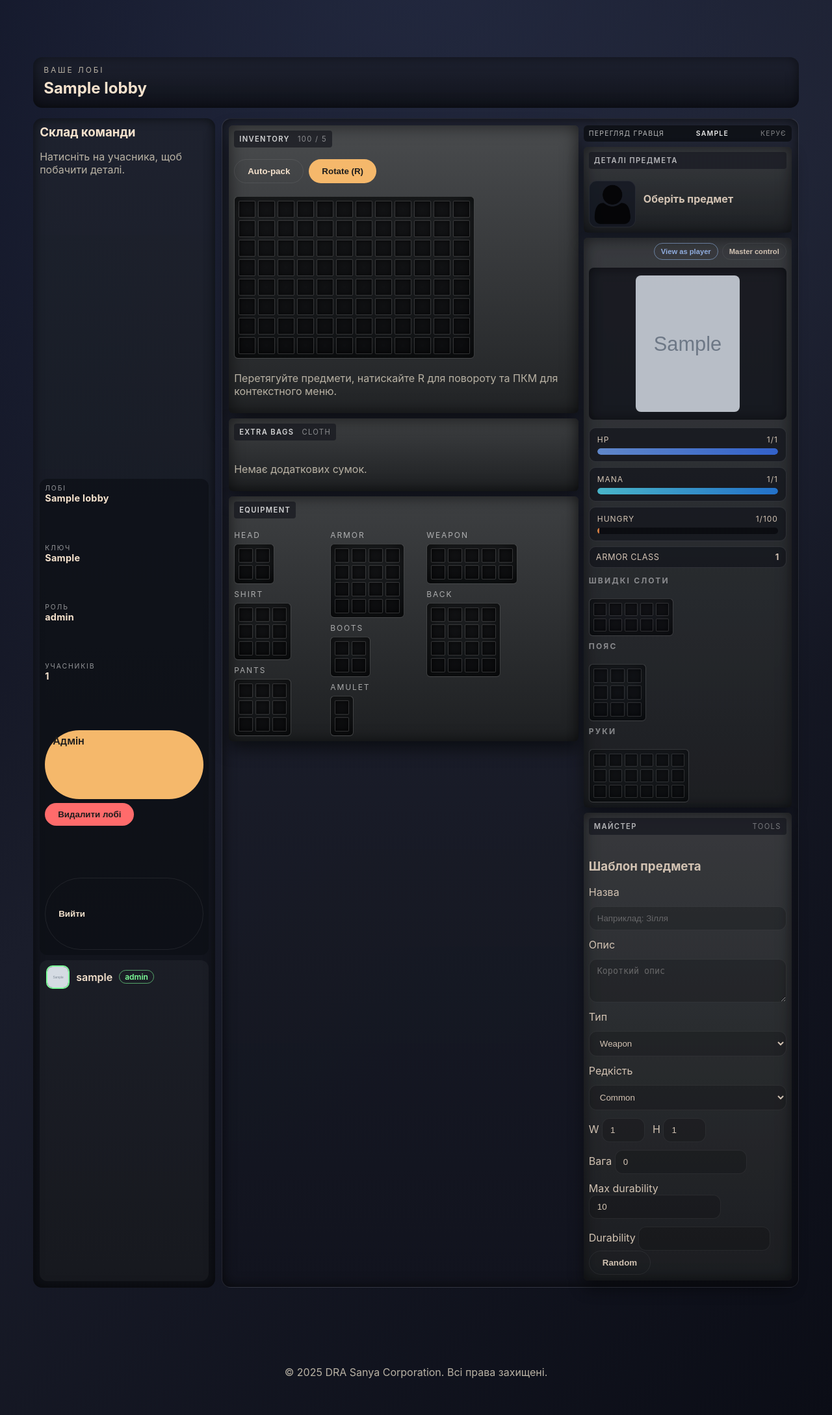
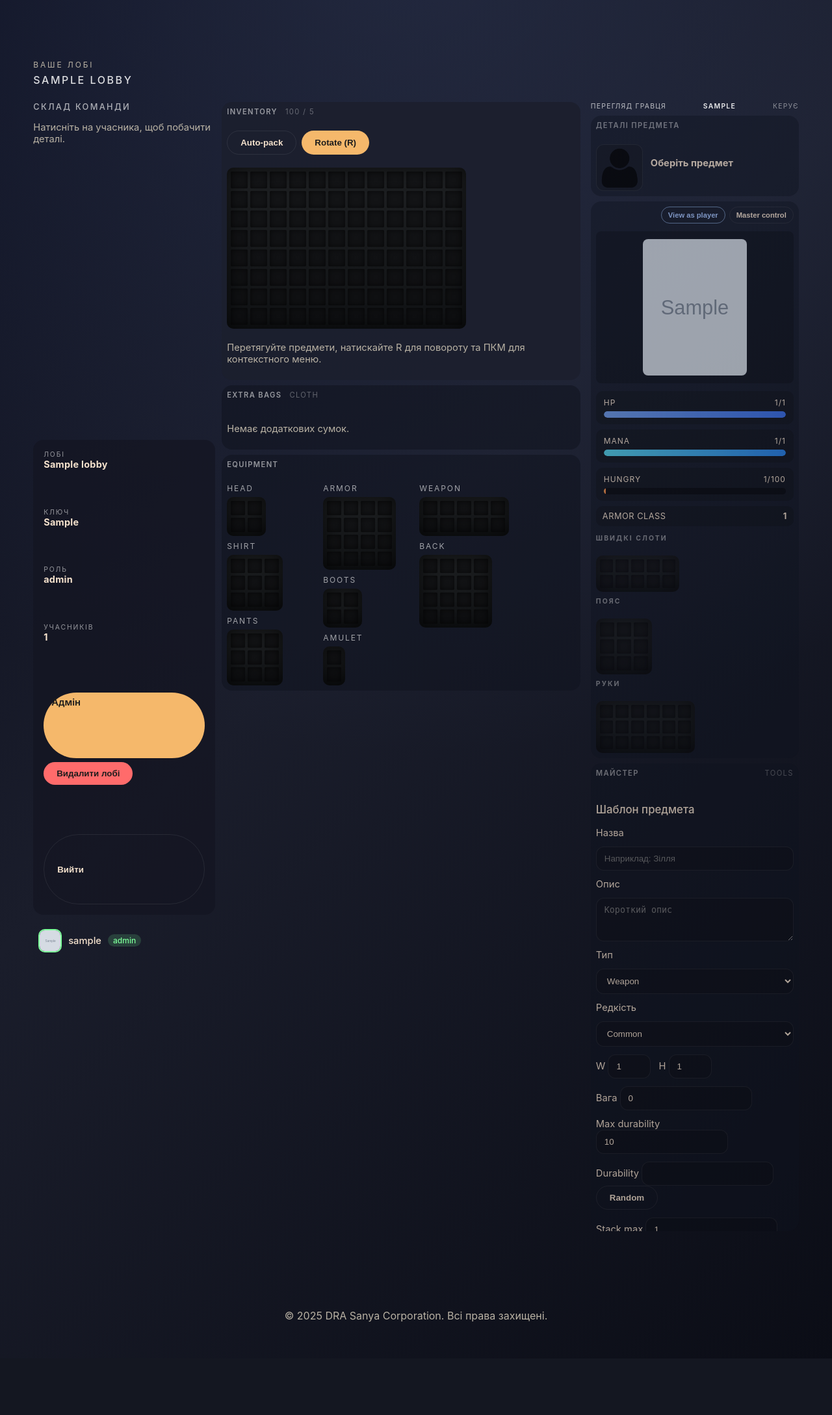
Before and after one commit to filonovnikita952-lang/testGAME, a Flask app: page /Lobby in a window 1280 px wide. Shown: the part 89-2267 px from the top of the page at 65% size. After the commit the page ends 2124 px from the top, so only its background shows below. Run offline with Flask 3, Linux system fonts and the light colour scheme; the visitor is signed in with stand-in values (Sample User, id 1); tables that the repository leaves empty hold one stand-in row (values such as "Sample post"); grey boxes marked "Sample" are stand-in pictures; parts of the project's set-up code (start-up, migrations or seed data) failed here and were passed over.

Commit message:
Refine lobby layout styling

```diff
--- a/static/style.css
+++ b/static/style.css
@@ -175,6 +175,17 @@ a {
 .page--lobby {
     padding-left: 4vw;
     padding-right: 4vw;
+    font-size: 0.92rem;
+}
+
+.page--lobby h2,
+.page--lobby h3 {
+    font-size: 1.05rem;
+    font-weight: 500;
+}
+
+.page--lobby .dra-card {
+    transition: none;
 }
 
 .page--inventory {
@@ -344,6 +355,13 @@ a {
     border-radius: 14px;
     padding: 14px;
     box-shadow: 0 8px 30px rgba(0, 0, 0, 0.35);
+}
+
+.dra-card {
+    background: rgba(20, 22, 34, 0.72);
+    border-radius: 16px;
+    padding: 16px;
+    box-shadow: none;
 }
 
 .card.full-width {
@@ -741,14 +759,28 @@ textarea {
     flex-wrap: wrap;
     justify-content: space-between;
     gap: 12px;
-    padding: 12px 16px;
-    border-radius: 14px;
-    background: linear-gradient(180deg, rgba(30, 34, 48, 0.95), rgba(16, 18, 26, 0.98));
-    box-shadow: inset 0 0 18px rgba(0, 0, 0, 0.55);
+    padding: 4px 0;
+    border-radius: 0;
+    background: transparent;
+    box-shadow: none;
 }
 
 .lobby-room__title h2 {
     margin: 6px 0 4px;
+}
+
+.page--lobby .lobby-room__title h2 {
+    font-size: 1rem;
+    letter-spacing: 0.16em;
+    text-transform: uppercase;
+    color: rgba(255, 255, 255, 0.85);
+}
+
+.page--lobby .lobby-roster__header h3 {
+    font-size: 0.8rem;
+    letter-spacing: 0.18em;
+    text-transform: uppercase;
+    color: rgba(255, 255, 255, 0.65);
 }
 
 .lobby-room__meta {
@@ -775,11 +807,7 @@ textarea {
 
 .lobby-roster {
     display: grid;
-    gap: 8px;
-    padding: 10px;
-    border-radius: 14px;
-    background: linear-gradient(180deg, rgba(30, 34, 46, 0.96), rgba(14, 16, 22, 0.98));
-    box-shadow: inset 0 0 16px rgba(0, 0, 0, 0.6);
+    gap: 16px;
 }
 
 .lobby-roster__header h3 {
@@ -788,15 +816,12 @@ textarea {
 
 .lobby-roster__list {
     display: grid;
-    gap: 8px;
+    gap: 6px;
 }
 
 .lobby-info {
     display: grid;
-    gap: 8px;
-    padding: 8px;
-    border-radius: 12px;
-    background: rgba(12, 14, 20, 0.65);
+    gap: 12px;
 }
 
 .lobby-info__meta {
@@ -826,8 +851,8 @@ textarea {
 
 .roster-card {
     border-radius: 12px;
-    padding: 8px 10px;
-    background: rgba(255, 255, 255, 0.04);
+    padding: 0;
+    background: transparent;
 }
 
 .roster-card__summary {
@@ -835,8 +860,15 @@ textarea {
     align-items: center;
     gap: 10px;
     cursor: pointer;
-    font-weight: 600;
+    font-weight: 500;
     flex-wrap: wrap;
+    padding: 6px 8px;
+    border-radius: 10px;
+    transition: background 0.2s ease;
+}
+
+.roster-card__summary:hover {
+    background: rgba(255, 255, 255, 0.05);
 }
 
 .roster-card__details {
@@ -856,30 +893,30 @@ textarea {
 }
 
 .lobby-room__workspace {
-    padding: 10px;
+    padding: 0;
     display: flex;
     align-items: stretch;
-    border-radius: 14px;
-    background: linear-gradient(180deg, rgba(34, 38, 52, 0.92), rgba(18, 20, 30, 0.97));
-    box-shadow: inset 0 0 20px rgba(0, 0, 0, 0.65);
+    border-radius: 0;
+    background: transparent;
+    box-shadow: none;
 }
 
 .member-status {
     font-size: 0.75rem;
     padding: 2px 8px;
     border-radius: 999px;
-    border: 1px solid var(--border);
     text-transform: lowercase;
+    background: rgba(255, 255, 255, 0.08);
 }
 
 .member-status--online {
     color: #7dff9a;
-    border-color: rgba(125, 255, 154, 0.6);
+    background: rgba(125, 255, 154, 0.16);
 }
 
 .member-status--offline {
     color: rgba(255, 255, 255, 0.6);
-    border-color: rgba(255, 255, 255, 0.2);
+    background: rgba(255, 255, 255, 0.08);
 }
 
 .member-card {
@@ -1009,6 +1046,12 @@ textarea {
     color: rgba(255, 255, 255, 0.55);
 }
 
+.page--lobby .inventory-section__title {
+    font-size: 0.65rem;
+    letter-spacing: 0.2em;
+    color: rgba(255, 255, 255, 0.5);
+}
+
 .inventory-section--stats .stats-grid {
     gap: 10px;
 }
@@ -1065,23 +1108,34 @@ textarea {
 .page--lobby .inventory-grid-panel {
     border: none;
     transition: none;
+    box-shadow: none;
+    background: rgba(18, 20, 32, 0.6);
+    border-radius: 16px;
+}
+
+.page--lobby .inventory-grid-panel.panel-main {
+    background: rgba(28, 32, 46, 0.9);
+}
+
+.page--lobby .panel-secondary {
+    opacity: 0.7;
 }
 
 .page--lobby .inventory-panel:hover,
 .page--lobby .inventory-grid-panel:hover {
     transform: none;
-    box-shadow: inset 0 0 22px rgba(0, 0, 0, 0.6), 0 12px 24px rgba(0, 0, 0, 0.5);
-    border-color: rgba(255, 255, 255, 0.18);
+    box-shadow: none;
+    border-color: transparent;
 }
 
 .page--lobby .inventory-grid-panel.panel-main:hover {
-    box-shadow: inset 0 0 26px rgba(0, 0, 0, 0.6), 0 18px 32px rgba(0, 0, 0, 0.55);
+    box-shadow: none;
 }
 
 .lobby-inventory-layout {
     display: grid;
     grid-template-columns: minmax(0, 1fr) minmax(260px, 320px);
-    gap: 8px;
+    gap: 16px;
     align-items: start;
 }
 
@@ -1094,11 +1148,11 @@ textarea {
 .character-frame {
     border-radius: 8px;
     padding: 12px;
-    background: rgba(12, 14, 20, 0.7);
+    background: rgba(12, 14, 20, 0.55);
     display: grid;
     place-items: center;
     position: relative;
-    box-shadow: inset 0 0 18px rgba(0, 0, 0, 0.6);
+    box-shadow: none;
 }
 
 .character-frame__image {
@@ -1167,8 +1221,8 @@ textarea {
     gap: 6px;
     padding: 10px 12px;
     border-radius: 10px;
-    background: rgba(13, 14, 20, 0.6);
-    border: 1px solid rgba(255, 255, 255, 0.12);
+    background: rgba(13, 14, 20, 0.5);
+    border: none;
 }
 
 .stat-bar__header {
@@ -1257,8 +1311,8 @@ textarea {
     align-items: center;
     justify-content: space-between;
     gap: 8px;
-    background: rgba(13, 14, 20, 0.6);
-    border: 1px solid rgba(255, 255, 255, 0.12);
+    background: rgba(13, 14, 20, 0.5);
+    border: none;
     border-radius: 10px;
     padding: 8px 10px;
     font-size: 0.8rem;
@@ -1481,14 +1553,14 @@ textarea {
     align-items: center;
     justify-content: space-between;
     gap: 12px;
-    padding: 6px 8px;
-    margin-bottom: 6px;
-    border-radius: 4px;
-    background: rgba(22, 24, 30, 0.7);
+    padding: 0;
+    margin-bottom: 10px;
+    border-radius: 0;
+    background: transparent;
     text-transform: uppercase;
     letter-spacing: 0.12em;
     font-size: 0.7rem;
-    color: rgba(255, 255, 255, 0.8);
+    color: rgba(255, 255, 255, 0.55);
 }
 
 .panel-title {
@@ -1504,9 +1576,9 @@ textarea {
     align-items: center;
     justify-content: space-between;
     gap: 8px;
-    padding: 6px 8px;
-    border-radius: 6px;
-    background: rgba(12, 14, 18, 0.8);
+    padding: 0;
+    border-radius: 0;
+    background: transparent;
     text-transform: uppercase;
     letter-spacing: 0.12em;
     font-size: 0.65rem;
@@ -1805,14 +1877,14 @@ textarea {
     display: grid;
     grid-template-columns: repeat(var(--grid-columns), var(--cell-size));
     grid-template-rows: repeat(var(--grid-rows), var(--cell-size));
-    gap: 2px;
-    background: linear-gradient(180deg, rgba(42, 44, 46, 0.98), rgba(22, 24, 26, 0.98));
-    border: 1px solid rgba(255, 255, 255, 0.12);
-    border-radius: 6px;
+    gap: 4px;
+    background: rgba(14, 16, 22, 0.55);
+    border: none;
+    border-radius: 10px;
     width: fit-content;
     height: fit-content;
-    padding: 4px;
-    box-shadow: inset 0 0 26px rgba(0, 0, 0, 0.65);
+    padding: 6px;
+    box-shadow: none;
 }
 
 .tetris-grid--compact {
@@ -1837,21 +1909,21 @@ textarea {
 
 .tetris-cell {
     border-radius: 2px;
-    border: 1px solid rgba(255, 255, 255, 0.12);
-    background: rgba(8, 8, 8, 0.5);
-    transition: outline 0.2s ease, box-shadow 0.2s ease;
+    border: none;
+    background: rgba(8, 10, 16, 0.6);
+    transition: background 0.2s ease, box-shadow 0.2s ease;
 }
 
 .tetris-cell:hover {
-    outline: 1px solid rgba(180, 152, 96, 0.4);
-    box-shadow: 0 0 10px rgba(0, 0, 0, 0.45);
+    background: rgba(22, 26, 36, 0.8);
+    box-shadow: 0 0 0 1px rgba(180, 152, 96, 0.12);
 }
 
 .inventory-item {
     position: absolute;
     border-radius: 3px;
-    border: 1px solid rgba(255, 255, 255, 0.18);
-    background: linear-gradient(180deg, rgba(82, 84, 86, 0.96), rgba(38, 40, 42, 0.96));
+    border: 1px solid rgba(255, 255, 255, 0.12);
+    background: rgba(40, 44, 56, 0.8);
     display: grid;
     align-content: end;
     padding: 6px;
--- a/templates/Lobby.html
+++ b/templates/Lobby.html
@@ -58,7 +58,7 @@
                             <h3>Склад команди</h3>
                             <p class="muted">Натисніть на учасника, щоб побачити деталі.</p>
                         </div>
-                        <div class="lobby-info">
+                        <div class="lobby-info dra-card">
                             <div class="lobby-info__meta">
                                 <div>
                                     <span class="lobby-info__label">Лобі</span>
@@ -146,7 +146,7 @@
                         </div>
                     </aside>
 
-                    <div class="lobby-room__workspace card" aria-label="Поле для роботи">
+                    <div class="lobby-room__workspace" aria-label="Поле для роботи">
                         <section
                             class="inventory inventory--embedded"
                             data-inventory-root
@@ -158,7 +158,7 @@
                         >
                             <div class="lobby-inventory-layout">
                                 <section class="lobby-inventory__inventory">
-                                    <div class="inventory-grid-panel panel-main">
+                                    <div class="inventory-grid-panel panel-main dra-card">
                                         <div class="panel-header">
                                             <span class="panel-title">Inventory</span>
                                             <span class="panel-tag" data-weight-display>0 / 5</span>
@@ -171,14 +171,14 @@
                                         <p class="muted inventory-hint">Перетягуйте предмети, натискайте R для повороту та ПКМ для контекстного меню.</p>
                                     </div>
                                     <div class="inventory-subgrids">
-                                        <div class="inventory-grid-panel">
+                                        <div class="inventory-grid-panel dra-card">
                                             <div class="panel-header">
                                                 <span class="panel-title">Extra Bags</span>
                                                 <span class="panel-tag">Cloth</span>
                                             </div>
                                             <div class="bag-grid-list" data-bag-grid-list></div>
                                         </div>
-                                        <div class="inventory-grid-panel">
+                                        <div class="inventory-grid-panel dra-card">
                                             <div class="panel-header">
                                                 <span class="panel-title">Equipment</span>
                                             </div>
@@ -233,7 +233,7 @@
                                         <strong data-player-name>{{ user.nickname or 'KING' }}</strong>
                                         <span class="viewing-banner__role" data-player-role>Власний</span>
                                     </div>
-                                    <div class="inventory-panel panel-secondary lobby-panel">
+                                    <div class="inventory-panel panel-secondary lobby-panel dra-card">
                                         <div class="panel-header">
                                             <span class="panel-title">Деталі предмета</span>
                                         </div>
@@ -259,7 +259,7 @@
                                             </div>
                                         </div>
                                     </div>
-                                    <div class="inventory-panel panel-secondary lobby-panel">
+                                    <div class="inventory-panel panel-secondary lobby-panel dra-card">
                                         {% if is_master_user %}
                                             <div class="panel-toggle" data-master-toggle>
                                                 <button type="button" class="button ghost is-active" data-master-mode="view">View as player</button>
@@ -320,7 +320,7 @@
                                         </div>
                                     </div>
                                     {% if is_master_user %}
-                                        <div class="inventory-panel panel-secondary lobby-panel lobby-panel--scroll">
+                                        <div class="inventory-panel panel-secondary lobby-panel lobby-panel--scroll dra-card">
                                             <div class="panel-header">
                                                 <span class="panel-title">Майстер</span>
                                                 <span class="panel-tag">TOOLS</span>
@@ -418,7 +418,6 @@
                                                         </select>
                                                         <button type="button" class="button">Створити шаблон</button>
                                                     </form>
-                                                    <div class="divider"></div>
                                                     <form class="form" data-master-issue>
                                                         <h4>Видати за ID</h4>
                                                         <label for="issue_template_{{ membership.lobby.id }}">Template ID</label>
@@ -439,7 +438,6 @@
                                                         <button type="button" class="button ghost" data-random-durability>Random</button>
                                                         <button type="button" class="button ghost">Видати</button>
                                                     </form>
-                                                    <div class="divider"></div>
                                                     <form class="form" data-master-image-update>
                                                         <h4>Оновити фото</h4>
                                                         <label for="image_template_{{ membership.lobby.id }}">Template ID</label>
```
Also changed, not shown: other parts of static/style.css (+27 -4 lines).
